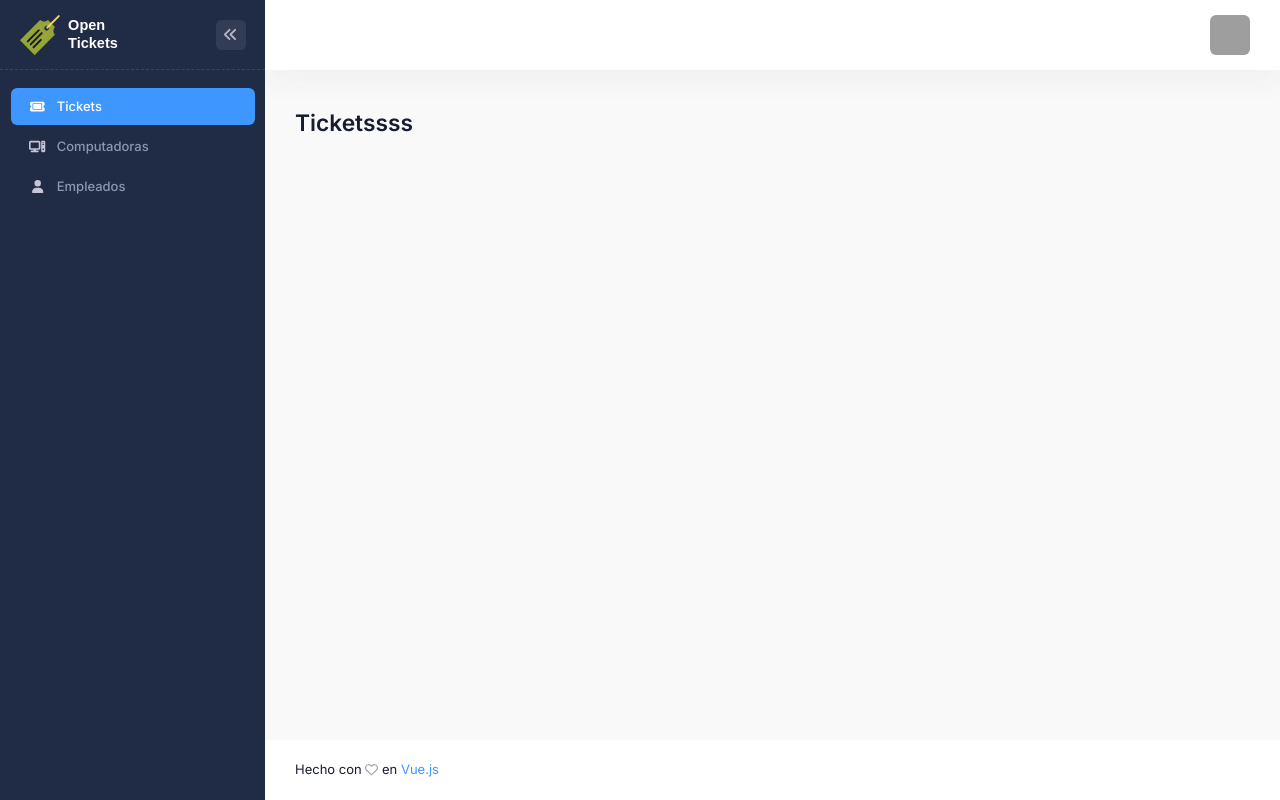
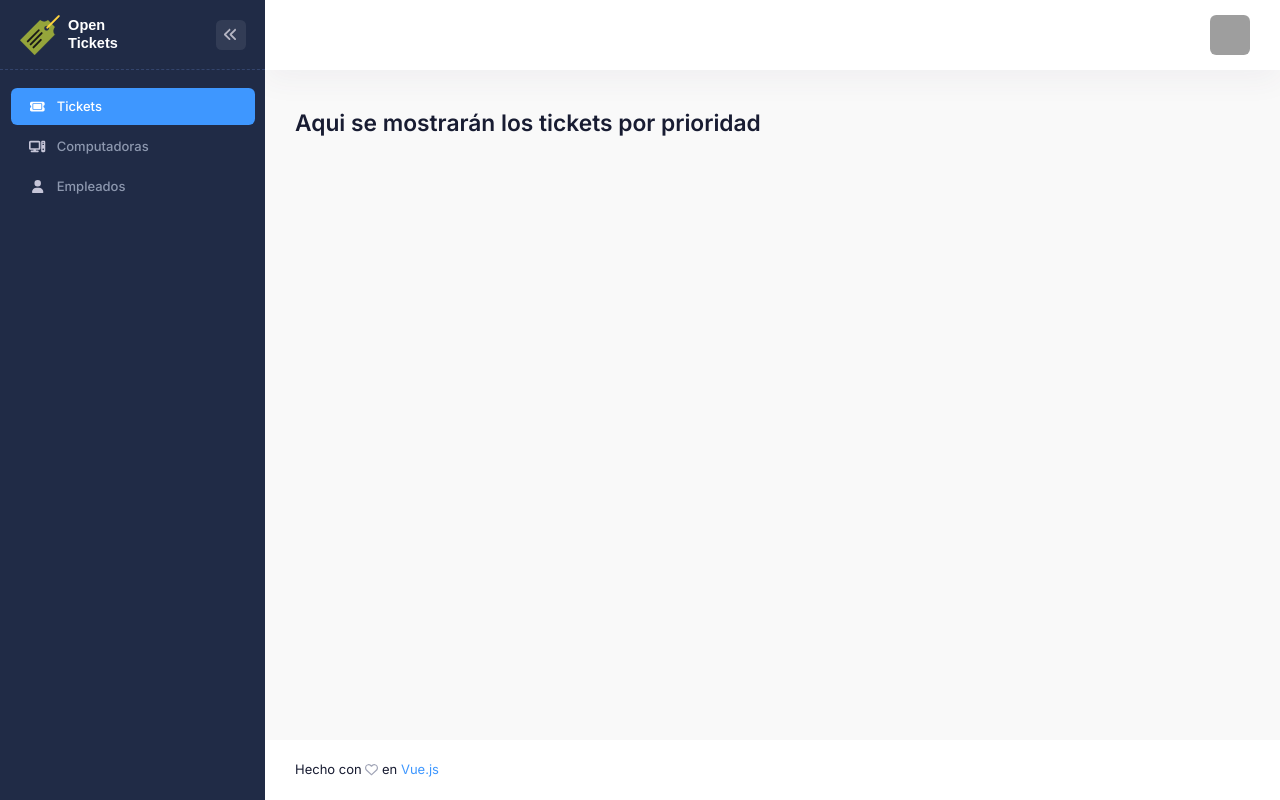
Before and after one commit to LeonSolisPedro/opentickets, a Vue app: page /tickets/index in a window 1280 px wide. Built offline with nearby package versions, Linux system fonts and the light colour scheme; grey boxes are pictures that could not be loaded.

Commit message:
Updating redirects

```diff
--- a/src/plugins/vue-router/redirects.js
+++ b/src/plugins/vue-router/redirects.js
@@ -6,7 +6,7 @@ const redirects = (to, from, next) => {
   if (redirectdashboards) {
     const coolurl = to.path.replace(/\/$/, "");
 
-    next({ path: `${coolurl}/tickets`, replace: true })
+    next({ path: `${coolurl}/computadoras`, replace: true })
   }
 
 
--- a/src/views/Tickets/Index.vue
+++ b/src/views/Tickets/Index.vue
@@ -1,3 +1,3 @@
 <template>
-  <h1>Ticketssss</h1>
+  <h1>Aqui se mostrarán los tickets por prioridad</h1>
 </template>
```
